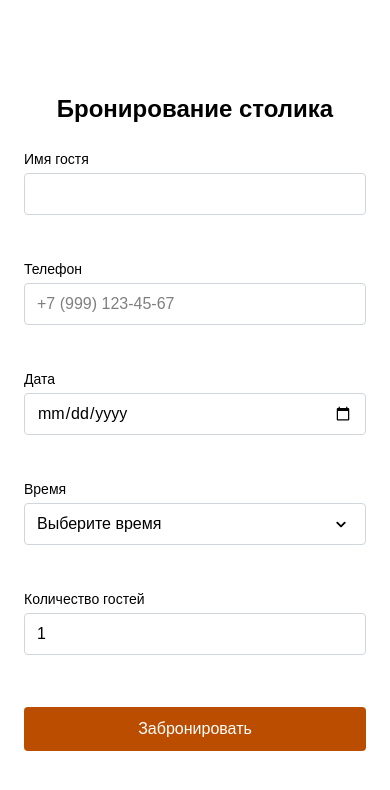
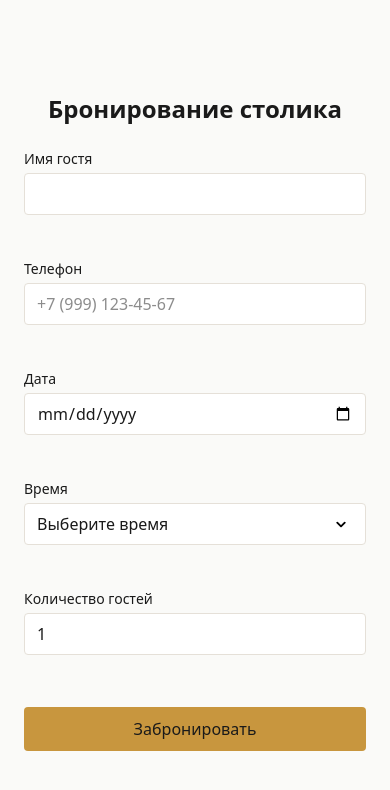
Before and after one commit to EGRrqq/mise-form, a Next.js app: page / in a window 390 px wide. Shown: the top 790 px of the page. Built offline with nearby package versions, Linux system fonts and the light colour scheme.

Commit message:
feat: применить палитру из ТЗ и системный шрифт, добавить адаптив 375px/1280px

```diff
--- a/styles/BookingForm.module.css
+++ b/styles/BookingForm.module.css
@@ -1,15 +1,15 @@
 @reference "./globals.css";
 
 .form {
-  @apply flex flex-col gap-4 max-w-md w-full mx-auto p-6;
+  @apply flex flex-col gap-4 max-w-md w-full mx-auto p-6 xl:max-w-lg xl:gap-5 xl:p-10;
 }
 
 .title {
-  @apply text-2xl font-semibold text-center mb-2;
+  @apply text-2xl font-semibold text-center mb-2 xl:text-3xl;
 }
 
 .input {
-  @apply border border-gray-300 rounded px-3 py-2 focus:outline-none focus:border-amber-600;
+  @apply border border-line rounded px-3 py-2 text-ink bg-white focus:outline-none focus:border-gold;
 }
 
 .inputError {
@@ -38,7 +38,7 @@
 }
 
 .button {
-  @apply bg-amber-700 text-white rounded py-2.5 mt-2 font-medium hover:bg-amber-800 transition-colors disabled:opacity-50 disabled:cursor-not-allowed disabled:hover:bg-amber-700;
+  @apply bg-gold text-ink rounded py-2.5 mt-2 font-medium hover:bg-gold-dark transition-colors disabled:opacity-50 disabled:cursor-not-allowed disabled:hover:bg-gold;
 }
 
 .buttonContent {
@@ -47,8 +47,8 @@
 
 .spinner {
   @apply inline-block h-4 w-4 rounded-full;
-  border: 2px solid rgba(255, 255, 255, 0.4);
-  border-top-color: #fff;
+  border: 2px solid rgba(26, 26, 26, 0.2);
+  border-top-color: #1a1a1a;
   animation: spin 0.7s linear infinite;
 }
 
--- a/styles/ConfirmationScreen.module.css
+++ b/styles/ConfirmationScreen.module.css
@@ -1,11 +1,11 @@
 @reference "./globals.css";
 
 .wrapper {
-  @apply flex flex-col gap-6 max-w-md w-full mx-auto p-6 text-center;
+  @apply flex flex-col gap-6 max-w-md w-full mx-auto p-6 text-center xl:max-w-lg xl:gap-8 xl:p-10;
 }
 
 .title {
-  @apply text-2xl font-semibold;
+  @apply text-2xl font-semibold xl:text-3xl;
 }
 
 .summary {
@@ -17,13 +17,13 @@
 }
 
 .label {
-  @apply text-sm font-medium text-gray-500;
+  @apply text-sm font-medium text-muted;
 }
 
 .value {
-  @apply text-gray-900;
+  @apply text-ink;
 }
 
 .button {
-  @apply bg-amber-700 text-white rounded py-2.5 font-medium hover:bg-amber-800 transition-colors;
+  @apply bg-gold text-ink rounded py-2.5 font-medium hover:bg-gold-dark transition-colors;
 }
--- a/styles/globals.css
+++ b/styles/globals.css
@@ -1,5 +1,15 @@
 @import "tailwindcss";
 
+@theme {
+  --color-cream: #fafaf8;
+  --color-ink: #1a1a1a;
+  --color-gold: #c8963e;
+  --color-gold-dark: #a8772a;
+  --color-line: #e5e0d8;
+  --color-muted: #6e6a61;
+}
+
 body {
-  font-family: Arial, Helvetica, sans-serif;
+  @apply bg-cream text-ink;
+  font-family: system-ui, -apple-system, BlinkMacSystemFont, "Segoe UI", Roboto,Oxygen, Ubuntu, Cantarell, "Open Sans", "Helvetica Neue", sans-serif;
 }
```
